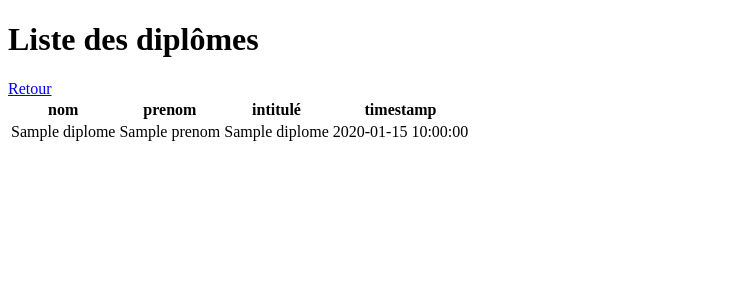
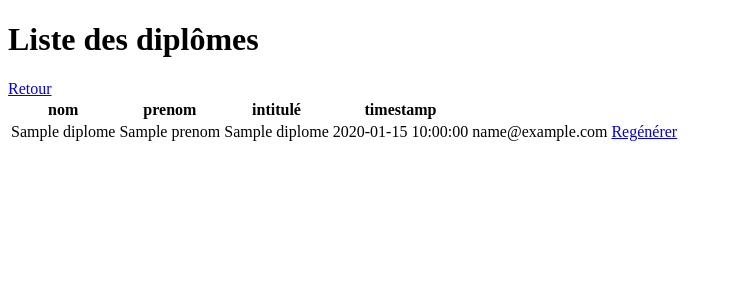
Before and after one commit to FlorianBriand/Projet_Diplome, a Flask app: template templates/listeDiplomes.html in a window 1280 px wide. Shown: the top 300 px of the page, without its empty margins (0-733 px from the left). Run offline with Flask 2, Linux system fonts and the light colour scheme; the template is opened without the code that fills it: most values are stand-ins (such as "Sample title", 1, 10 or a date in 2020).

Commit message:
Ajout bouton regénérer

```diff
--- a/templates/listeDiplomes.html
+++ b/templates/listeDiplomes.html
@@ -5,8 +5,8 @@
     <title>Liste diplômes</title>
 </head>
 <body>
-    <h1>Liste des diplômes</h1>
-    <!-- Flask diplomes liste -->
+<h1>Liste des diplômes</h1>
+<!-- Flask diplomes liste -->
 <table>
     <tr>
         <th>nom</th>
@@ -17,13 +17,18 @@
     {% for diplome in diplomes %}
     <tr>
         <td>{{ diplome.nom }}</td>
-      <td> {{diplome.prenom}}</td>
+        <td> {{diplome.prenom}}</td>
         <td>{{ diplome.nomDiplome }}</td>
         <td>{{diplome.timestamp}}</td>
+        <td>{{diplome.email}}</td>
+        <!-- Regenerate diplome -->
+        <td><a href="/regenDiplome/{{diplome.id}}">Regénérer</a></td>
+
+
     </tr>
     {% endfor %}
     <!-- Renvoyer à la page d'accueil -->
-    <a href="/" >Retour</a>
+    <a href="/">Retour</a>
 
 
 </table>
```
